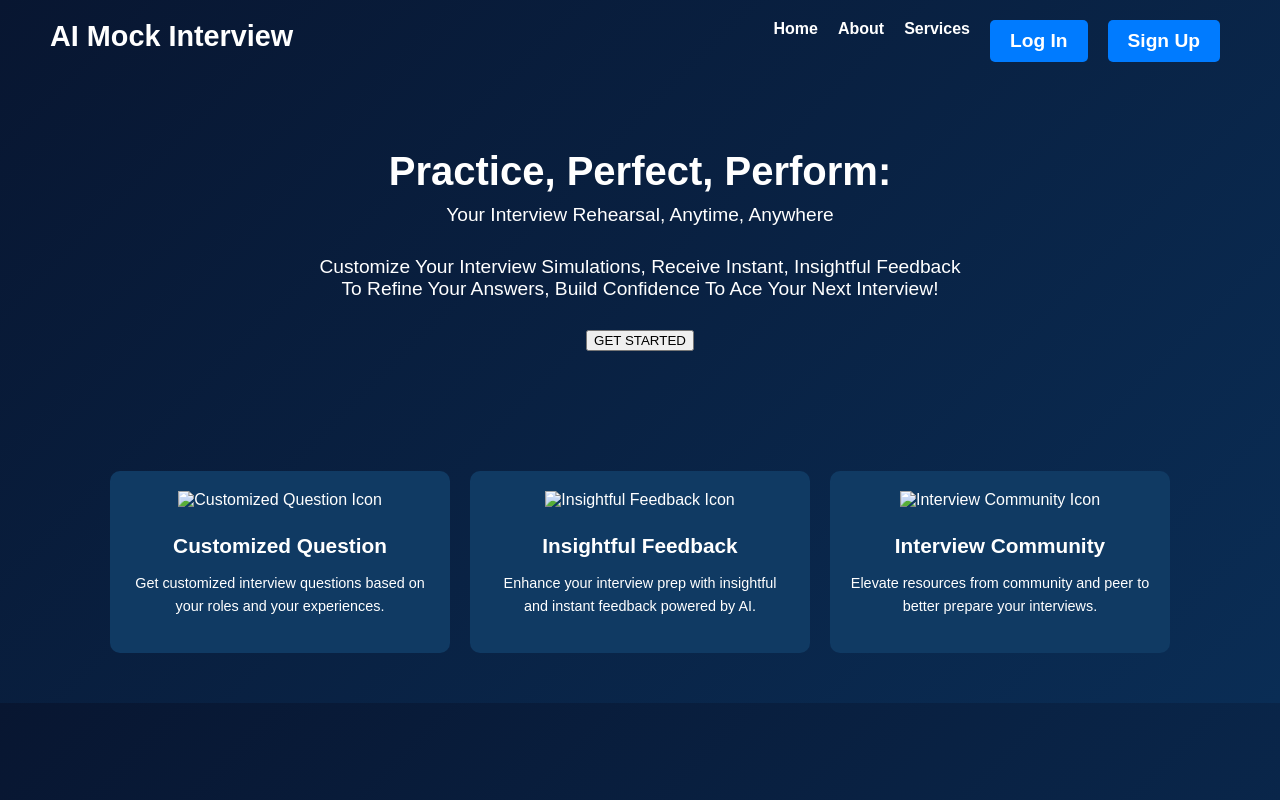
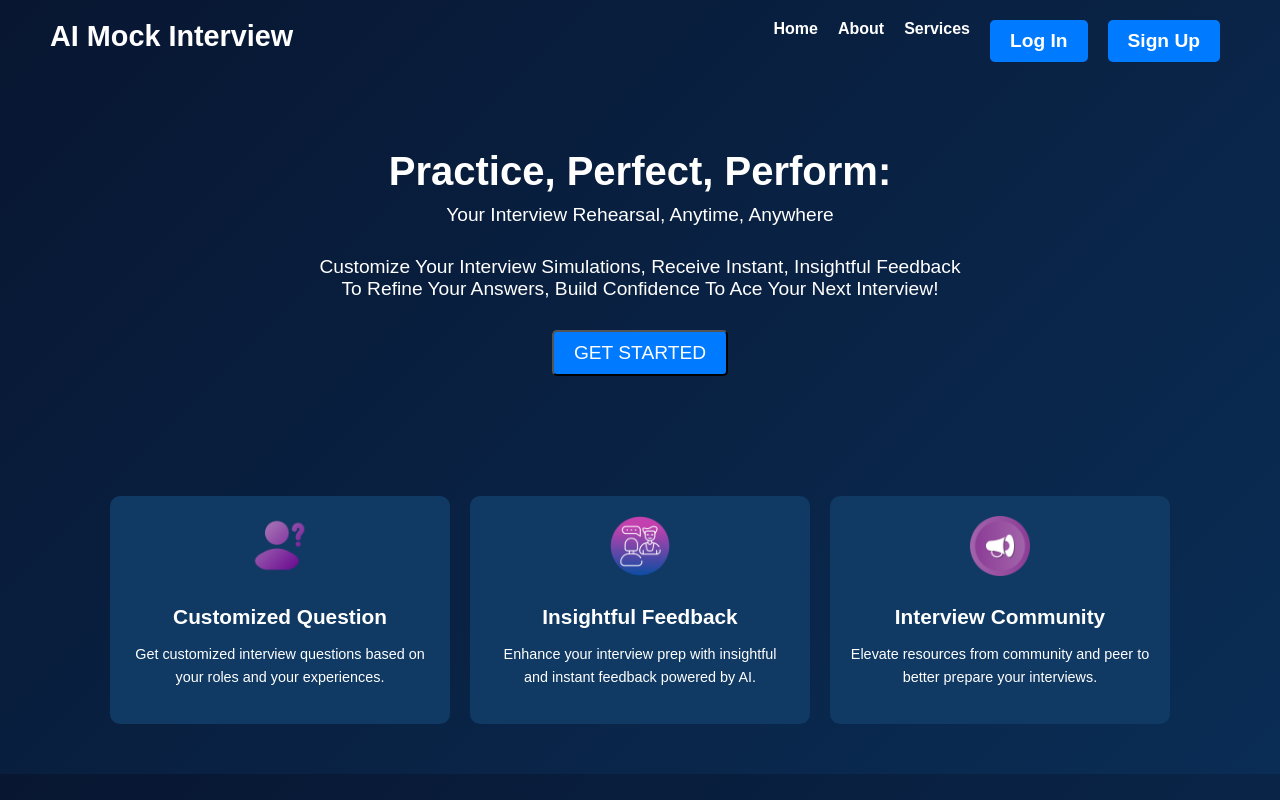
Before and after one commit to Yanan-Gong/LLMisses-mock-interveiw-agent, a Flask app: page / in a window 1280 px wide. Run offline with Flask 3, Linux system fonts and the light colour scheme; parts of the project's set-up code (start-up, migrations or seed data) failed here and were passed over; some libraries are stand-ins or nearby versions.

Commit message:
home page UI enhancement

```diff
--- a/app/templates/home.html
+++ b/app/templates/home.html
@@ -122,22 +122,22 @@
       <h1>Practice, Perfect, Perform:</h1>
       <p>Your Interview Rehearsal, Anytime, Anywhere</p>
       <p>Customize Your Interview Simulations, Receive Instant, Insightful Feedback<br>To Refine Your Answers, Build Confidence To Ace Your Next Interview!</p>
-      <button onclick="window.location.href='upload';">GET STARTED</button>
+      <button onclick="window.location.href='upload';" class="btn">GET STARTED</button>
     </div>
   </header>
   <section class="features">
     <div class="feature">
-      <img src="https://via.placeholder.com/60" alt="Customized Question Icon">
+      <img src="./img/h1.png" alt="Customized Question Icon">
       <h3>Customized Question</h3>
       <p>Get customized interview questions based on your roles and your experiences.</p>
     </div>
     <div class="feature">
-      <img src="https://via.placeholder.com/60" alt="Insightful Feedback Icon">
+      <img src="./img/h2.png" alt="Insightful Feedback Icon">
       <h3>Insightful Feedback</h3>
       <p>Enhance your interview prep with insightful and instant feedback powered by AI.</p>
     </div>
     <div class="feature">
-      <img src="https://via.placeholder.com/60" alt="Interview Community Icon">
+      <img src="./img/h3.png" alt="Interview Community Icon">
       <h3>Interview Community</h3>
       <p>Elevate resources from community and peer to better prepare your interviews.</p>
     </div>
```
Also changed, not shown: app/templates/img/h1.png (added), app/templates/img/h2.png (added), app/templates/img/h3.png (added).
